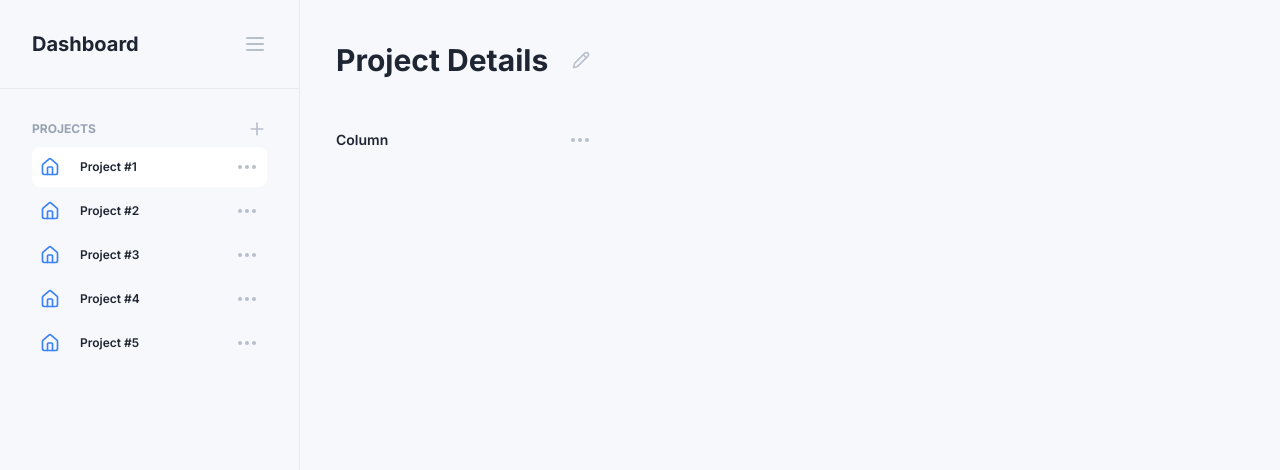
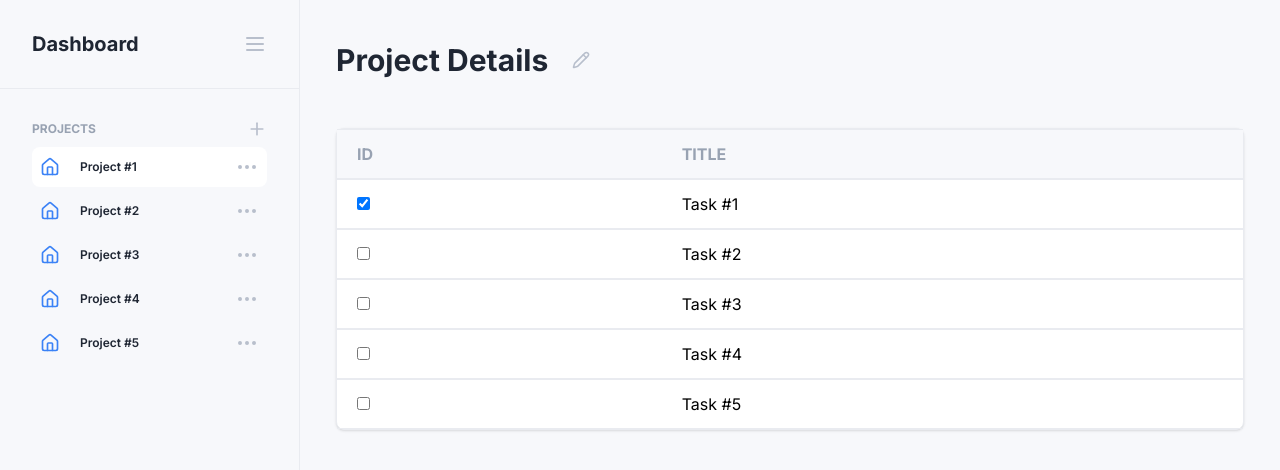
Before and after one commit to notsecret32/taskly, a React (Vite) app in the folder apps/web/: page /dashboard/projects/1 in a window 1280 px wide. Shown: the top 470 px of the page. Built offline with nearby package versions, Linux system fonts and the light colour scheme.

Commit message:
feat: added a basic task display as a list

```diff
--- a/apps/web/package.json
+++ b/apps/web/package.json
@@ -13,6 +13,7 @@
   },
   "dependencies": {
     "@tailwindcss/vite": "^4.0.0",
+    "@tanstack/react-table": "^8.20.6",
     "clsx": "^2.1.1",
     "lucide-react": "^0.474.0",
     "react": "^18.3.1",
--- a/apps/web/src/components/layout/project-details-layout.tsx
+++ b/apps/web/src/components/layout/project-details-layout.tsx
@@ -7,5 +7,5 @@ interface ProjectDetailsLayoutProps {
 export const ProjectDetailsLayout: FC<ProjectDetailsLayoutProps> = ({
   children,
 }) => {
-  return <div className="flex flex-col gap-11 p-9">{children}</div>;
+  return <div className="flex grow flex-col gap-11 p-9">{children}</div>;
 };
--- a/apps/web/src/components/project/index.ts
+++ b/apps/web/src/components/project/index.ts
@@ -3,3 +3,4 @@ export * from './project-list';
 export * from './project-overview';
 export * from './task-item';
 export * from './tasks-board-view';
+export * from './tasks-list-view';
--- a/apps/web/src/components/project/project-details.tsx
+++ b/apps/web/src/components/project/project-details.tsx
@@ -1,5 +1,5 @@
 import { ProjectDetailsLayout } from '@/components/layout';
-import { TasksBoardView } from '@/components/project';
+import { TasksListView } from '@/components/project';
 import { Project } from '@/types';
 import { Pencil } from 'lucide-react';
 import { FC } from 'react';
@@ -7,7 +7,33 @@ import { FC } from 'react';
 const project: Project = {
   id: '1',
   title: 'Project Details',
-  tasks: [],
+  tasks: [
+    {
+      id: '1',
+      title: 'Task #1',
+      isCompleted: true,
+    },
+    {
+      id: '2',
+      title: 'Task #2',
+      isCompleted: false,
+    },
+    {
+      id: '3',
+      title: 'Task #3',
+      isCompleted: false,
+    },
+    {
+      id: '4',
+      title: 'Task #4',
+      isCompleted: false,
+    },
+    {
+      id: '5',
+      title: 'Task #5',
+      isCompleted: false,
+    },
+  ],
 };
 
 export const ProjectDetails: FC = () => {
@@ -18,7 +44,7 @@ export const ProjectDetails: FC = () => {
       <ProjectTitle onEdit={() => console.log('Edit title')}>
         <h1>{title}</h1>
       </ProjectTitle>
-      <TasksBoardView tasks={tasks} />
+      <TasksListView tasks={tasks} />
     </ProjectDetailsLayout>
   );
 };
--- /dev/null
+++ b/apps/web/src/components/project/tasks-list-view.tsx
@@ -0,0 +1,28 @@
+import { DataTable } from '@/components/ui/data-table';
+import { TaskSummary } from '@/types';
+import { ColumnDef } from '@tanstack/react-table';
+import { FC, useMemo } from 'react';
+
+const columns: ColumnDef<TaskSummary>[] = [
+  {
+    enableResizing: true,
+    accessorKey: 'isCompleted',
+    header: 'Id',
+    cell: ({ getValue }) => (
+      <input type="checkbox" defaultChecked={getValue<boolean>()} />
+    ),
+  },
+  {
+    accessorKey: 'title',
+    header: 'Title',
+  },
+];
+
+interface TasksListViewProps {
+  tasks?: TaskSummary[];
+}
+
+export const TasksListView: FC<TasksListViewProps> = ({ tasks }) => {
+  const data = useMemo(() => (tasks ? tasks : []), [tasks]);
+  return <DataTable columns={columns} data={data} />;
+};
--- /dev/null
+++ b/apps/web/src/components/ui/data-table.tsx
@@ -0,0 +1,70 @@
+import {
+  Table,
+  TableBody,
+  TableCell,
+  TableHead,
+  TableHeader,
+  TableRow,
+} from '@/components/ui/table';
+import {
+  ColumnDef,
+  flexRender,
+  getCoreRowModel,
+  getPaginationRowModel,
+  useReactTable,
+} from '@tanstack/react-table';
+
+interface DataTableProps<TData, TValue> {
+  columns: ColumnDef<TData, TValue>[];
+  data: TData[];
+}
+
+export const DataTable = <TData, TValue>({
+  data,
+  columns,
+}: DataTableProps<TData, TValue>) => {
+  const table = useReactTable({
+    data,
+    columns,
+    getCoreRowModel: getCoreRowModel(),
+    getPaginationRowModel: getPaginationRowModel(),
+  });
+
+  return (
+    <Table>
+      <TableHeader>
+        {table.getHeaderGroups().map((headerGroup) => (
+          <TableRow key={headerGroup.id}>
+            {headerGroup.headers.map((header) => (
+              <TableHead key={header.id}>
+                {header.isPlaceholder
+                  ? null
+                  : flexRender(
+                      header.column.columnDef.header,
+                      header.getContext()
+                    )}
+              </TableHead>
+            ))}
+          </TableRow>
+        ))}
+      </TableHeader>
+      <TableBody>
+        {table.getRowModel().rows?.length ? (
+          table.getRowModel().rows.map((row) => (
+            <TableRow key={row.id}>
+              {row.getVisibleCells().map((cell) => (
+                <TableCell key={cell.id}>
+                  {flexRender(cell.column.columnDef.cell, cell.getContext())}
+                </TableCell>
+              ))}
+            </TableRow>
+          ))
+        ) : (
+          <TableRow>
+            <TableCell>No result</TableCell>
+          </TableRow>
+        )}
+      </TableBody>
+    </Table>
+  );
+};
--- /dev/null
+++ b/apps/web/src/components/ui/table.tsx
@@ -0,0 +1,129 @@
+import clsx from 'clsx';
+import { forwardRef, HTMLAttributes } from 'react';
+
+interface TableProps
+  extends Omit<HTMLAttributes<HTMLTableElement>, 'children'> {
+  children: React.ReactNode;
+}
+
+const Table = forwardRef<HTMLTableElement, TableProps>(
+  ({ className, children, ...rest }, ref) => (
+    <table
+      ref={ref}
+      className={clsx(
+        'bg-background-secondary w-full border-separate border-spacing-0 rounded-lg border shadow-sm',
+        className
+      )}
+      {...rest}
+    >
+      {children}
+    </table>
+  )
+);
+
+interface TableHeaderProps
+  extends Omit<HTMLAttributes<HTMLTableSectionElement>, 'children'> {
+  children: React.ReactNode;
+}
+
+const TableHeader = forwardRef<HTMLTableSectionElement, TableHeaderProps>(
+  ({ className, children, ...rest }, ref) => (
+    <thead
+      ref={ref}
+      className={clsx('bg-background-primary', className)}
+      {...rest}
+    >
+      {children}
+    </thead>
+  )
+);
+
+interface TableBodyProps
+  extends Omit<HTMLAttributes<HTMLTableSectionElement>, 'children'> {
+  children: React.ReactNode;
+}
+
+const TableBody = forwardRef<HTMLTableSectionElement, TableBodyProps>(
+  ({ className, children, ...rest }, ref) => (
+    <tbody ref={ref} className={clsx(className)} {...rest}>
+      {children}
+    </tbody>
+  )
+);
+
+interface TableFooterProps
+  extends Omit<HTMLAttributes<HTMLTableSectionElement>, 'children'> {
+  children: React.ReactNode;
+}
+
+const TableFooter = forwardRef<HTMLTableSectionElement, TableFooterProps>(
+  ({ className, children, ...rest }, ref) => (
+    <tfoot ref={ref} className={clsx(className)} {...rest}>
+      {children}
+    </tfoot>
+  )
+);
+
+interface TableHeadProps
+  extends Omit<HTMLAttributes<HTMLTableCellElement>, 'children'> {
+  children: React.ReactNode;
+}
+
+const TableHead = forwardRef<HTMLTableCellElement, TableHeadProps>(
+  ({ className, children, ...rest }, ref) => (
+    <th
+      ref={ref}
+      className={clsx(
+        'text-title-secondary hover:text-title-primary border-b border-t px-5 py-3 text-left uppercase',
+        className
+      )}
+      {...rest}
+    >
+      {children}
+    </th>
+  )
+);
+
+interface TableRowProps
+  extends Omit<HTMLAttributes<HTMLTableRowElement>, 'children'> {
+  children: React.ReactNode;
+}
+
+const TableRow = forwardRef<HTMLTableRowElement, TableRowProps>(
+  ({ className, children, ...rest }, ref) => (
+    <tr
+      ref={ref}
+      className={clsx('hover:bg-background-primary cursor-pointer', className)}
+      {...rest}
+    >
+      {children}
+    </tr>
+  )
+);
+
+interface TableCellProps
+  extends Omit<HTMLAttributes<HTMLTableCellElement>, 'children'> {
+  children: React.ReactNode;
+}
+
+const TableCell = forwardRef<HTMLTableCellElement, TableCellProps>(
+  ({ className, children, ...rest }, ref) => (
+    <td
+      ref={ref}
+      className={clsx('border-b border-t px-5 py-3', className)}
+      {...rest}
+    >
+      {children}
+    </td>
+  )
+);
+
+export {
+  Table,
+  TableBody,
+  TableCell,
+  TableFooter,
+  TableHead,
+  TableHeader,
+  TableRow,
+};
--- a/apps/web/src/types/project.ts
+++ b/apps/web/src/types/project.ts
@@ -1,4 +1,4 @@
-import { Task } from '@/types';
+import { TaskSummary } from '@/types';
 
 /**
  * Detailed type that describes a project entity.
@@ -6,7 +6,7 @@ import { Task } from '@/types';
 export interface Project {
   id: string;
   title: string;
-  tasks?: Task[];
+  tasks?: TaskSummary[];
 }
 
 /**
--- a/apps/web/src/types/task.ts
+++ b/apps/web/src/types/task.ts
@@ -1,4 +1,7 @@
 export interface Task {
   id: string;
   title: string;
+  isCompleted: boolean;
 }
+
+export type TaskSummary = Pick<Task, 'id' | 'title' | 'isCompleted'>;
--- a/apps/web/src/types/view.ts
+++ b/apps/web/src/types/view.ts
@@ -1,4 +1,4 @@
-import { Task } from '@/types';
+import { TaskSummary } from '@/types';
 
 export interface BoardView {
   columns: BoardViewColumn[];
@@ -6,5 +6,5 @@ export interface BoardView {
 
 export interface BoardViewColumn {
   title: string;
-  tasks: Task[];
+  tasks: TaskSummary[];
 }
```
Also changed, not shown: 1 other file (tests, documents, lock files or other folders).
